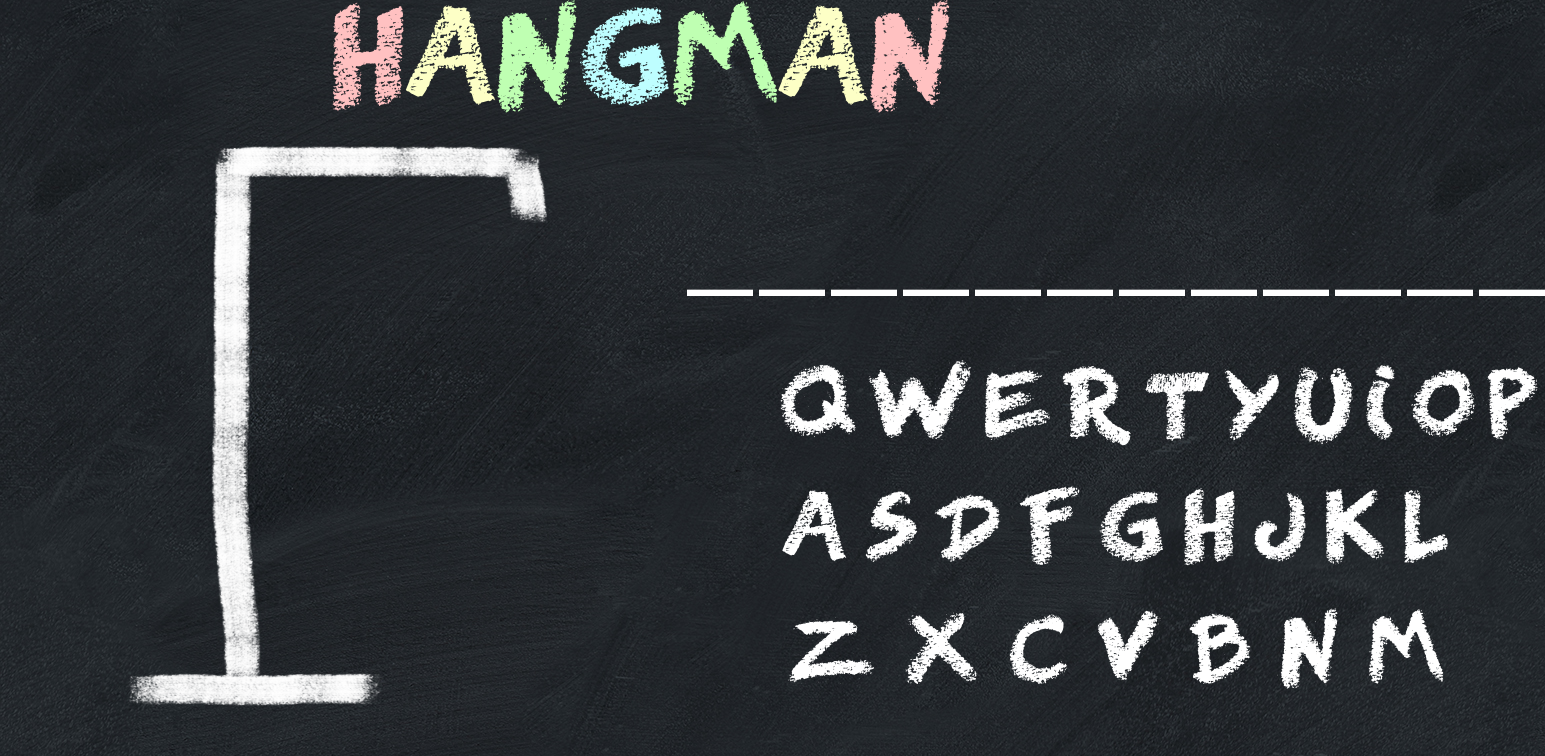
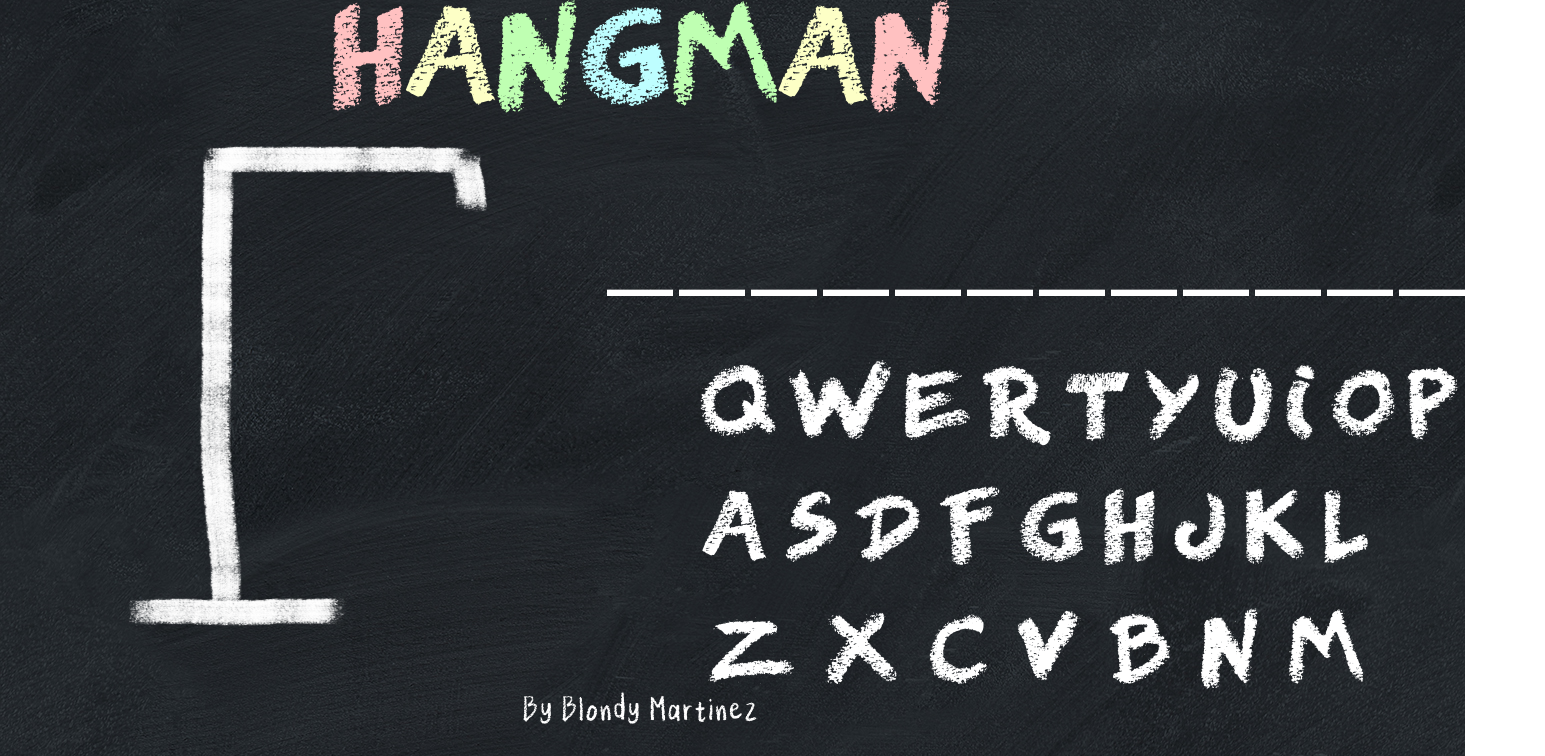
Before and after one commit to BlondyMartinez/react-js-hangman, a React (Create React App) app: page / in a window 1280 px wide. Shown: the part 44-800 px from the top of the page, 1545 px wide, since content can reach past the window. Built offline with nearby package versions, Linux system fonts and the light colour scheme.

Commit message:
added footer

```diff
--- a/src/components/App.jsx
+++ b/src/components/App.jsx
@@ -71,6 +71,7 @@ function App() {
           />}
         </div>
       </div>
+      <a href="https://www.linkedin.com/in/blondy-martinez/" target="_blank" className="fixed-bottom p-4 text-center footer">By Blondy Martinez</a>
     </div>
   );
 }
--- a/src/style/index.css
+++ b/src/style/index.css
@@ -15,6 +15,11 @@
 
 body {
   background-image: url(../assets/images/6_Blackboard\ texture-seamless.jpg);
+  color: white;
+}
+
+a{
+  text-decoration: none;
   color: white;
 }
 
@@ -64,5 +69,10 @@ h1 {
 
 .stage {
   aspect-ratio: 1/1;
-  height: 70vh;
+  height: 60vh;
 }
+
+.footer {
+  font-family: Chalkiez;
+  font-size: 2rem;
+}
```
